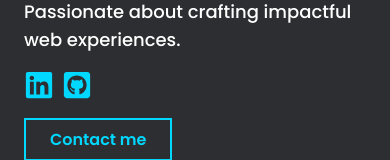
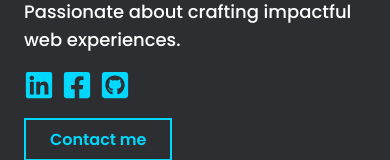
Before and after one commit to shiningsudipto/portfolio, a Next.js app: page / in a window 390 px wide. Shown: the part 170-330 px from the top of the page. Built offline with nearby package versions, Linux system fonts and the light colour scheme; no server answers.

Commit message:
responsive updated

```diff
--- a/src/app/globals.css
+++ b/src/app/globals.css
@@ -30,13 +30,13 @@ body {
 }
 
 .space-x {
-  @apply lg:px-24 px-4;
+  @apply lg:px-24 md:px-12 px-4;
 }
 .space-y {
-  @apply lg:py-24 py-6;
+  @apply lg:py-24 md:py-12 py-6;
 }
 .space-xy {
-  @apply lg:p-24 p-6;
+  @apply lg:p-24 md:p-12 p-6;
 }
 
 .primary-btn {
--- a/src/app/layout.tsx
+++ b/src/app/layout.tsx
@@ -16,7 +16,7 @@ export default function RootLayout({
 }>) {
   return (
     <html lang="en" suppressHydrationWarning>
-      <body className={`antialiased`}>
+      <body className={`antialiased mx-auto max-w-screen-ls bg-[#000]`}>
         <CustomNavbar />
         {children}
         <Footer />
--- a/src/components/modules/home/About.tsx
+++ b/src/components/modules/home/About.tsx
@@ -6,7 +6,7 @@ const About = async () => {
   const technologies = await fetchApi("technology");
   return (
     <div id="about" className="bg-black-300 space-y">
-      <div className="lg:ps-24 lg:p-0 p-4 flex lg:flex-row flex-col justify-between gap-10">
+      <div className="lg:ps-24 lg:p-0  md:px-12 p-4 flex lg:flex-row flex-col justify-between gap-10">
         <div className="flex-1">
           <h2 className="heading">About Me</h2>
           <div className="space-y-3 mt-5">
--- a/src/components/modules/home/Banner.tsx
+++ b/src/components/modules/home/Banner.tsx
@@ -1,11 +1,11 @@
 import avatar from "@/assets/sudipta-das.jpg";
 import Image from "next/image";
-import { FaGithubSquare, FaLinkedin } from "react-icons/fa";
+import { FaGithubSquare, FaLinkedin, FaFacebookSquare } from "react-icons/fa";
 const Banner = () => {
   return (
     <div
       id="banner"
-      className="space-xy flex lg:flex-row flex-col justify-between items-center bg-black lg:h-[90vh] gap-y-10"
+      className="space-xy flex md:flex-row flex-col justify-between items-center bg-black lg:h-[90vh] gap-y-10"
     >
       <div className="">
         <h1 className="lg:text-5xl text-3xl">
@@ -22,6 +22,13 @@ const Banner = () => {
             className="text-primary hover:text-primary-600"
           >
             <FaLinkedin />
+          </a>
+          <a
+            href="https://www.facebook.com/shiningsudipto"
+            target="_blank"
+            className="text-primary hover:text-primary-600"
+          >
+            <FaFacebookSquare />
           </a>
           <a
             href="https://github.com/shiningsudipto"
@@ -46,7 +53,7 @@ const Banner = () => {
           width={350}
           src={avatar}
           alt="Avatar-sudipta-das-web-developer-shiningsudipto"
-          className="rounded-full size-[350px]"
+          className="rounded-full lg:size-[350px] md:size-[220px]"
         />
       </div>
     </div>
--- a/src/components/modules/home/Blog.tsx
+++ b/src/components/modules/home/Blog.tsx
@@ -9,7 +9,7 @@ const Blog = async () => {
   return (
     <div id="blog" className="space-xy bg-black">
       <h2 className="heading">Blogs</h2>
-      <div className="grid lg:grid-cols-3 grid-cols-1 mt-10 gap-5">
+      <div className="grid lg:grid-cols-3 md:grid-cols-2 grid-cols-1 mt-10 gap-5">
         {blogsData?.data.map((item: TBlog) => (
           <div key={item?._id}>
             <Image
--- a/src/components/modules/home/Contact.tsx
+++ b/src/components/modules/home/Contact.tsx
@@ -17,7 +17,7 @@ const Contact = () => {
           </p>
           <p className="flex items-center gap-2 text-xl bg-black min-w-[320px] px-4 py-2 rounded-md">
             <TbPhone className="mb-1 text-2xl text-primary" />
-            <a href="tel:+8801758579417">01758579417</a>
+            <a href="tel:+8801758579417">+880 1758579417</a>
           </p>
         </div>
         <p className="flex items-center gap-2 text-xl bg-black min-w-[320px] py-2 px-4 rounded-md">
--- a/src/components/modules/home/Experience.tsx
+++ b/src/components/modules/home/Experience.tsx
@@ -30,7 +30,7 @@ const Experience = async () => {
                 </a>
               </h4>
               <p>{experience.date}</p>
-              {experience.current && <p className="italic">Current</p>}
+              {experience.current && <p className="italic">Present</p>}
             </div>
             <div className="col-span-5 bg-black-300 p-5 flex-1 w-full">
               <p>{experience.description}</p>
--- a/src/components/modules/home/Projects.tsx
+++ b/src/components/modules/home/Projects.tsx
@@ -9,7 +9,7 @@ const Projects = async () => {
   return (
     <div id="project" className="space-xy bg-black-300">
       <h2 className="heading">Projects</h2>
-      <div className="grid lg:grid-cols-3 grid-cols-1 lg:mt-10 mt-5 gap-x-5 gap-y-10">
+      <div className="grid lg:grid-cols-3 md:grid-cols-2 grid-cols-1 lg:mt-10 mt-5 gap-x-5 gap-y-10">
         {projectsData?.data.map((item: TProject) => (
           <div key={item?._id}>
             <Image
--- a/src/components/shared/ScrollToTop.tsx
+++ b/src/components/shared/ScrollToTop.tsx
@@ -22,7 +22,7 @@ const ScrollToTop = () => {
   return (
     <button
       onClick={scrollToTop}
-      className={`fixed bottom-4 lg:right-4 right-2 lg:p-3 p-2 bg-blue-500 text-white rounded-full shadow-lg transition-opacity ${
+      className={`fixed bottom-4 lg:right-4 right-2 lg:p-3 p-2 bg-primary-600 hover:bg-primary-700 text-white rounded-full shadow-lg transition-opacity ${
         isVisible ? "opacity-100" : "opacity-0 pointer-events-none"
       }`}
       aria-label="Scroll to top"
--- a/tailwind.config.ts
+++ b/tailwind.config.ts
@@ -31,6 +31,25 @@ export default withMT({
         poppins: ["Poppins", "sans-serif"],
       },
     },
+    screens: {
+      sm: "640px",
+      // => @media (min-width: 640px) { ... }
+
+      md: "768px",
+      // => @media (min-width: 768px) { ... }
+
+      lg: "1024px",
+      // => @media (min-width: 1024px) { ... }
+
+      xl: "1280px",
+      // => @media (min-width: 1280px) { ... }
+
+      lm: "1366px", // laptop-medium
+      // => @media (min-width: 1366px) { ... }
+
+      ls: "1440px", // laptop-standard
+      // => @media (min-width: 1440px) { ... }
+    },
   },
   plugins: [],
 }) satisfies Config;
```
